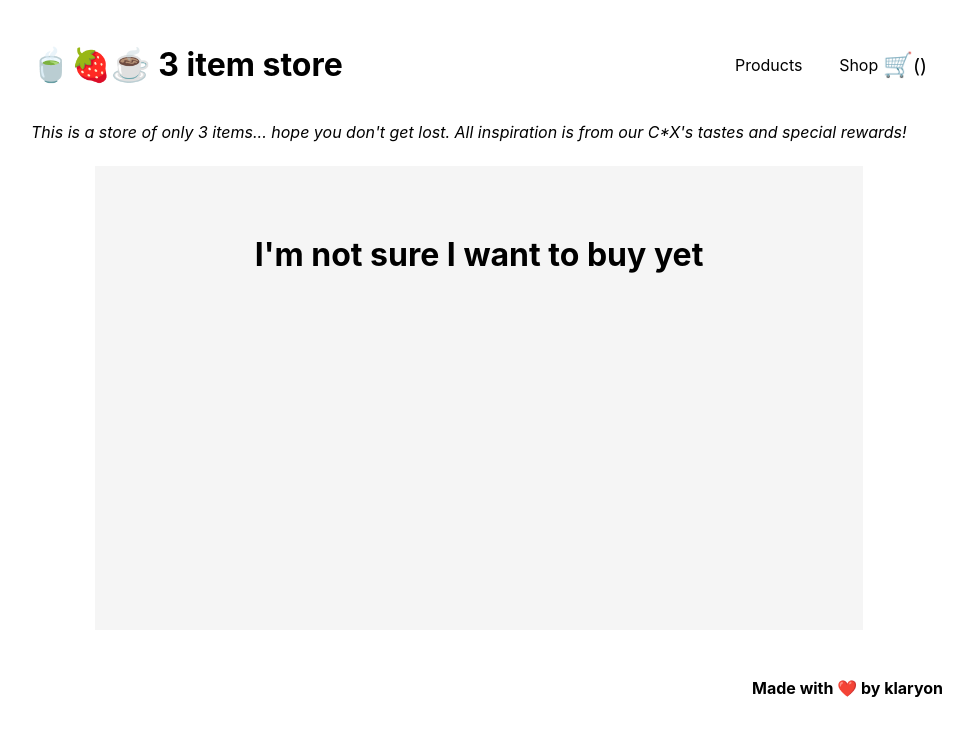
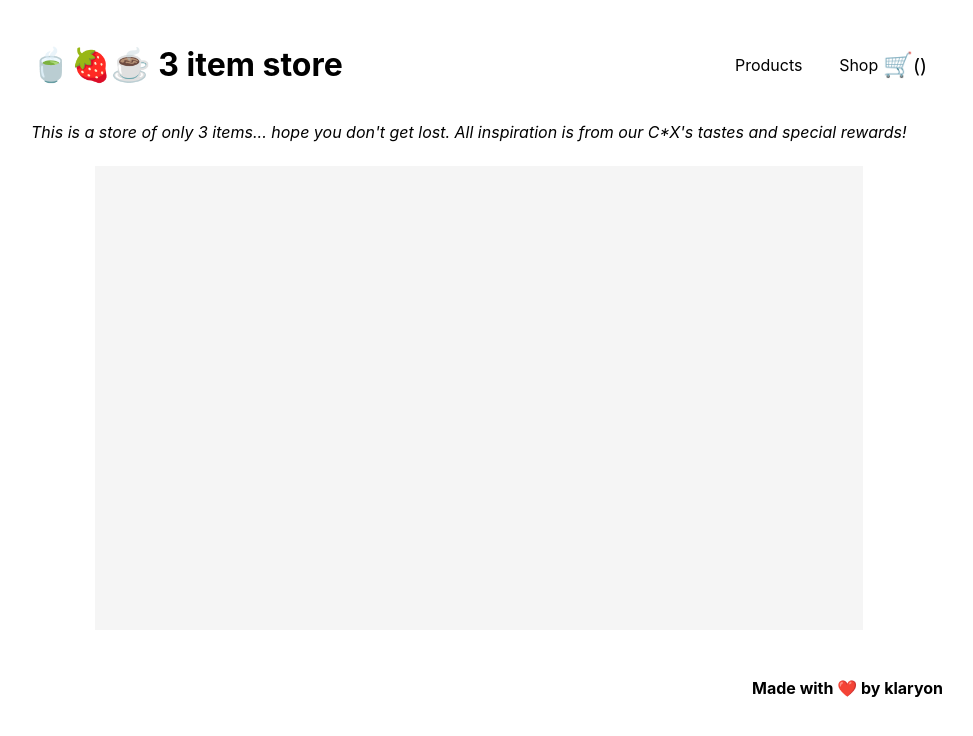
Before and after one commit to klaryon/three_item_store, a React (Create React App) app: page /shop in a window 1280 px wide. Shown: the top 736 px of the page, without its empty margins (161-1134 px from the left). Built offline with nearby package versions, Linux system fonts and the light colour scheme.

Commit message:
cartline component

```diff
--- a/src/App.js
+++ b/src/App.js
@@ -48,7 +48,7 @@ const App = () => {
   return (
     <Switch>
       <Route exact path="/" component={() => <Product items={data} handleAddCart={handleAddCart} />} />
-      <Route exact path="/shop" component={() => <Shop />}/>
+      <Route exact path="/shop" component={() => <Shop cart={cart} />}/>
     </Switch>
   );
 }
--- /dev/null
+++ b/src/components/units/CartLine/CartLine.js
@@ -0,0 +1,13 @@
+import React from "react"
+// import { } from "./styles"
+
+const CartLine = ({item}) => {
+    return(
+        <div>
+            hola
+            {item.item.count}
+        </div>
+    )
+}
+
+export default CartLine;
--- a/src/screens/Shop/Shop.js
+++ b/src/screens/Shop/Shop.js
@@ -1,12 +1,19 @@
 import React from "react";
 import Body from "../../components/layout/Body/Body";
+import CartLine from "../../components/units/CartLine/CartLine"
 import StyledShop from "./styles"
 
-const Shop = () => {
+const Shop = ({cart}) => {
+
+    const cartLine = cart.map((item) => (
+        <CartLine item={item} key={item.item.id} />
+    )
+)
     return (
-        <Body>
+        <Body cart={cart} >
             <StyledShop>
-                <h1>I'm not sure I want to buy yet</h1>
+                {cartLine}
+                {cart}
             </StyledShop>
         </Body>
     )
```
